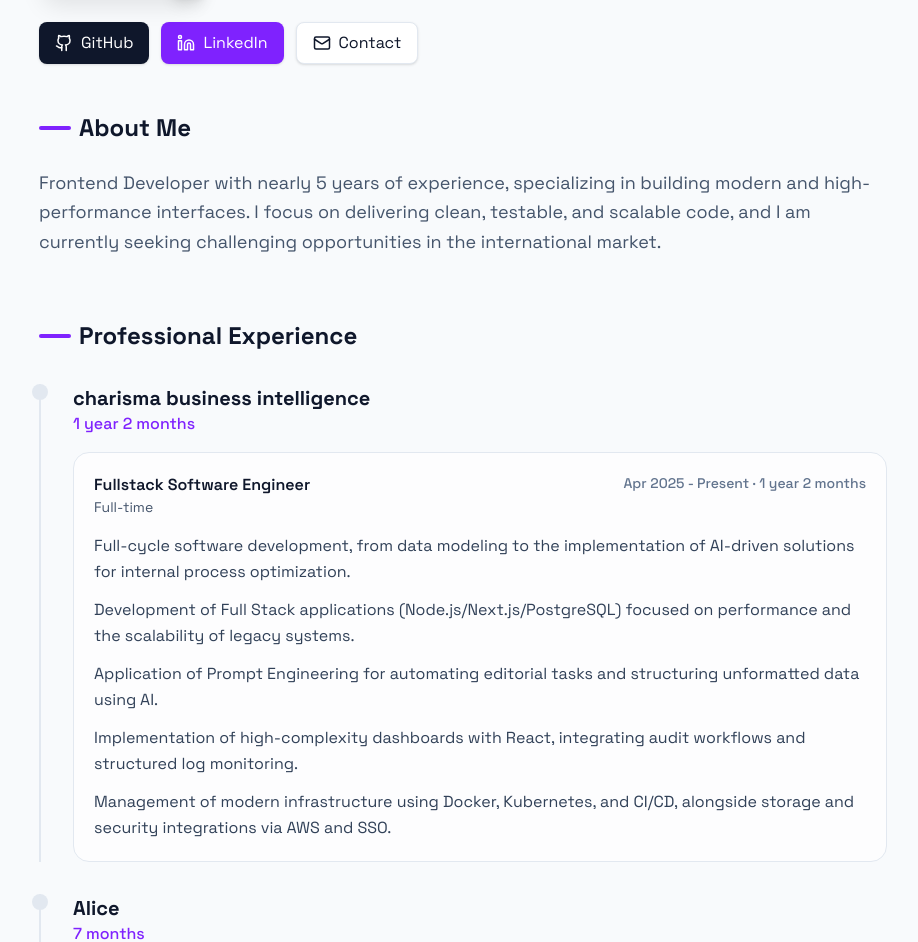
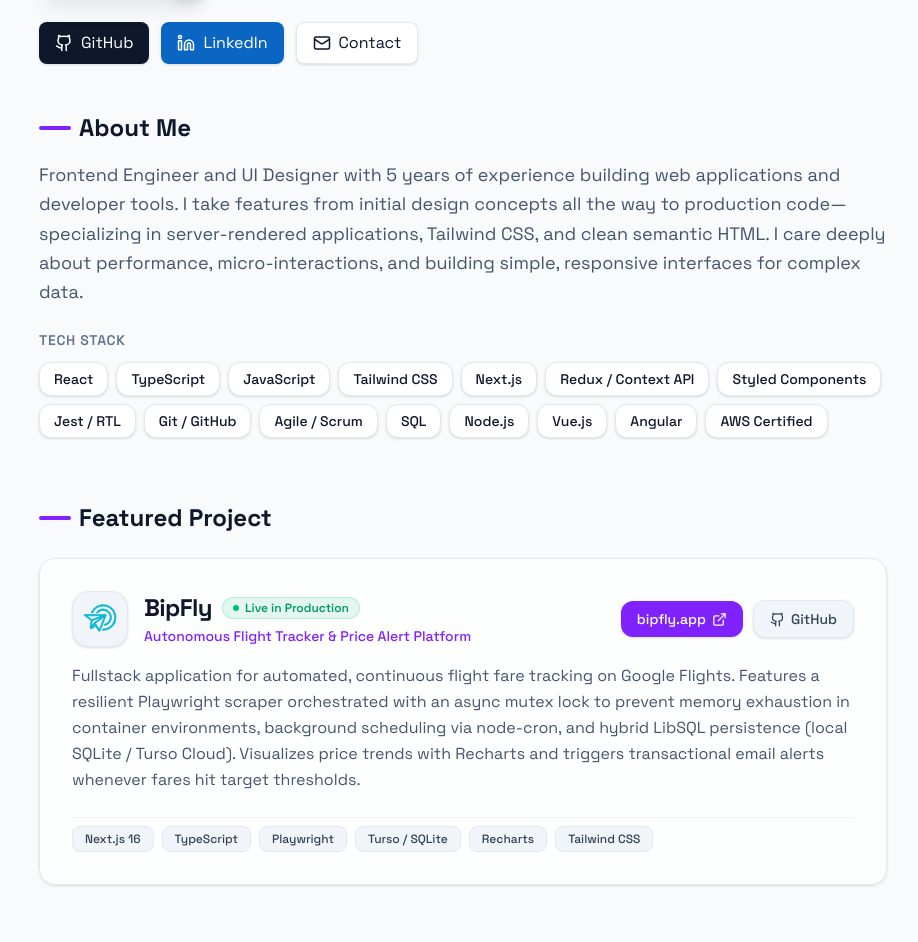
Before and after one commit to gabitomasini/gabriela-tomasini-page, a React (Vite) app: page / in a window 1280 px wide. Shown: the part 210-1152 px from the top of the page, without its empty margins (177-1095 px from the left). Built offline with nearby package versions, Linux system fonts and the light colour scheme.

Commit message:
feat: add BipFly featured project section, icon, and dynamic experience duration

```diff
--- a/src/App.tsx
+++ b/src/App.tsx
@@ -17,16 +17,41 @@
 
   const [lang, setLang] = useState<Lang>('en');
 
-  const copy: Record<Lang, { aboutTitle: string; aboutText: string; experienceTitle: string; stackTitle: string; ctaTitle: string; ctaText: string; ctaButton: string; contact: string; location: string; years: string; footer: string; }> = {
+  const copy: Record<Lang, {
+    aboutTitle: string;
+    aboutText: string;
+    projectSectionTitle: string;
+    projectBadge: string;
+    projectTagline: string;
+    projectDescription: string;
+    projectLiveButton: string;
+    projectCodeButton: string;
+    experienceTitle: string;
+    stackTitle: string;
+    ctaTitle: string;
+    ctaText: string;
+    ctaButton: string;
+    contact: string;
+    location: string;
+    years: string;
+    footer: string;
+  }> = {
     en: {
       aboutTitle: 'About Me',
       aboutText:
-        'Frontend Developer with nearly 5 years of experience, specializing in building modern and high-performance interfaces. I focus on delivering clean, testable, and scalable code, and I am currently seeking challenging opportunities in the international market.',
+        'Frontend Engineer and UI Designer with 5 years of experience building web applications and developer tools. I take features from initial design concepts all the way to production code—specializing in server-rendered applications, Tailwind CSS, and clean semantic HTML. I care deeply about performance, micro-interactions, and building simple, responsive interfaces for complex data.',
+      projectSectionTitle: 'Featured Project',
+      projectBadge: 'Live in Production',
+      projectTagline: 'Autonomous Flight Tracker & Price Alert Platform',
+      projectDescription:
+        'Fullstack application for automated, continuous flight fare tracking on Google Flights. Features a resilient Playwright scraper orchestrated with an async mutex lock to prevent memory exhaustion in container environments, background scheduling via node-cron, and hybrid LibSQL persistence (local SQLite / Turso Cloud). Visualizes price trends with Recharts and triggers transactional email alerts whenever fares hit target thresholds.',
+      projectLiveButton: 'bipfly.app',
+      projectCodeButton: 'GitHub',
       experienceTitle: 'Professional Experience',
       stackTitle: 'Tech Stack',
       ctaTitle: "Let's build something amazing?",
       ctaText:
-        "I am open to new opportunities and partnerships in international projects. If you are looking for a developer committed to quality, let's talk!",
+        "Open to new opportunities, high-impact projects, and international roles. If you're looking for an engineer focused on quality, performance, and UI polish—let’s talk!",
       ctaButton: 'Get in touch',
       contact: 'Contact',
       location: 'São Paulo, Brazil',
@@ -36,12 +61,19 @@
     pt: {
       aboutTitle: 'Sobre mim',
       aboutText:
-        'Desenvolvedora Frontend com quase 5 anos de experiência, especializada em construir interfaces modernas e performáticas. Tenho foco em entregar código limpo, testável e escalável, e atualmente busco oportunidades desafiadoras no mercado internacional.',
+        'Sou Engenheira de Frontend e UI Designer com 5 anos de experiência criando aplicações web e ferramentas para desenvolvedores. Cuido de todo o ciclo de uma funcionalidade: desde a ideia inicial no design até o código rodando em produção. Tenho foco em aplicações renderizadas no servidor, Tailwind CSS e HTML semântico, com atenção especial à performance, microinterações e em transformar dados complexos em interfaces simples e intuitivas.',
+      projectSectionTitle: 'Projeto em Destaque',
+      projectBadge: 'Em Produção',
+      projectTagline: 'Monitoramento Autônomo e Alertas de Tarifas Aéreas',
+      projectDescription:
+        'Aplicação fullstack para rastreamento automatizado e contínuo de passagens no Google Flights. Desenvolvida com scraper resiliente em Playwright (Chromium headless gerenciado por trava de Mutex assíncrono para conter uso de memória em contêineres), agendador em background com node-cron e persistência híbrida via LibSQL (SQLite local / Turso Cloud). Acompanha a evolução de preços com Recharts e dispara alertas transacionais por e-mail quando a tarifa atinge a meta definida pelo usuário.',
+      projectLiveButton: 'bipfly.app',
+      projectCodeButton: 'GitHub',
       experienceTitle: 'Experiência profissional',
       stackTitle: 'Tecnologias',
       ctaTitle: 'Vamos construir algo incrível?',
       ctaText:
-        'Estou aberta a novas oportunidades e parcerias em projetos internacionais. Se você procura uma desenvolvedora comprometida com qualidade, vamos conversar!',
+        'Aberta a novas oportunidades, projetos de alto impacto e posições internacionais. Se você busca uma desenvolvedora focada em qualidade, performance e refinamento de interface—vamos conversar!',
       ctaButton: 'Entrar em contato',
       contact: 'Contato',
       location: 'São Paulo, Brasil',
@@ -90,15 +122,46 @@
 Gestão de infraestrutura moderna com Docker, Kubernetes e CI/CD, além de integração de storage e segurança via AWS e SSO.`,
   };
 
+  const getDynamicDuration = (startDate: Date, endDate: Date = new Date()): Record<Lang, string> => {
+    const totalMonths = Math.max(
+      1,
+      (endDate.getFullYear() - startDate.getFullYear()) * 12 +
+        (endDate.getMonth() - startDate.getMonth()) +
+        1
+    );
+
+    const years = Math.floor(totalMonths / 12);
+    const months = totalMonths % 12;
+
+    const formatText = (y: number, m: number, l: Lang) => {
+      const yStr = l === 'en' ? `${y} ${y === 1 ? 'year' : 'years'}` : `${y} ${y === 1 ? 'ano' : 'anos'}`;
+      const mStr = l === 'en' ? `${m} ${m === 1 ? 'month' : 'months'}` : `${m} ${m === 1 ? 'mês' : 'meses'}`;
+
+      if (y > 0 && m > 0) return `${yStr} ${mStr}`;
+      if (y > 0) return yStr;
+      return mStr;
+    };
+
+    return {
+      en: formatText(years, months, 'en'),
+      pt: formatText(years, months, 'pt'),
+    };
+  };
+
+  const charismaDuration = getDynamicDuration(new Date(2025, 3, 1)); // 01/04/2025
+
   const experiences: Experience[] = [
     {
       company: "charisma business intelligence",
-      totalDuration: { en: '1 year 2 months', pt: '1 ano 2 meses' },
+      totalDuration: { en: 'Current Role', pt: 'Cargo atual' },
       positions: [
         {
           title: "Fullstack Software Engineer",
           employmentType: { en: 'Full-time', pt: 'Tempo integral' },
-          period: { en: 'Apr 2025 - Present · 1 year 2 months', pt: 'abr de 2025 - o momento · 1 ano 2 meses' },
+          period: {
+            en: `Apr 2025 - Present · ${charismaDuration.en}`,
+            pt: `abr de 2025 - o momento · ${charismaDuration.pt}`,
+          },
           description: charismaDescriptions,
         },
       ],
@@ -146,6 +209,10 @@
         },
       ],
     },
+  ];
+
+  const projectTechs = [
+    "Next.js 16", "TypeScript", "Playwright", "Turso / SQLite", "Recharts", "Tailwind CSS"
   ];
 
   const skills = [
@@ -237,7 +304,7 @@
             href="https://www.linkedin.com/in/gabriela-tomasini-88276553/"
             target="_blank"
             rel="noopener noreferrer"
-            className="flex items-center gap-2 px-4 py-2 bg-violet-600 text-white rounded-lg hover:bg-violet-700 transition-colors shadow-sm"
+            className="flex items-center gap-2 px-4 py-2 bg-[#0A66C2] hover:bg-[#004182] text-white rounded-lg transition-colors shadow-sm"
           >
             <Linkedin size={18} />
             <span>LinkedIn</span>
@@ -254,12 +321,102 @@
 
       <main className="max-w-4xl mx-auto px-6 pb-24 space-y-16">
         {/* About */}
-        <section>
-          <h2 className="text-2xl font-bold mb-6 flex items-center gap-2">
+        <section className="space-y-6">
+          <div>
+            <h2 className="text-2xl font-bold mb-4 flex items-center gap-2">
               <span className="w-8 h-1 bg-violet-600 rounded-full"></span>
               {copy[lang].aboutTitle}
             </h2>
             <p className="text-lg text-slate-600 dark:text-slate-400 leading-relaxed">{copy[lang].aboutText}</p>
+          </div>
+
+          <div>
+            <h3 className="text-sm font-semibold uppercase tracking-wider text-slate-500 dark:text-slate-400 mb-3">
+              {copy[lang].stackTitle}
+            </h3>
+            <div className="flex flex-wrap gap-2">
+              {skills.map((skill) => (
+                <span
+                  key={skill}
+                  className="px-3.5 py-1.5 bg-white dark:bg-slate-800 border border-slate-200 dark:border-slate-700/80 rounded-xl text-sm font-medium shadow-sm transition-colors"
+                >
+                  {skill}
+                </span>
+              ))}
+            </div>
+          </div>
+        </section>
+
+        {/* Featured Project */}
+        <section>
+          <h2 className="text-2xl font-bold mb-6 flex items-center gap-2">
+            <span className="w-8 h-1 bg-violet-600 rounded-full"></span>
+            {copy[lang].projectSectionTitle}
+          </h2>
+
+          <div className="relative rounded-2xl border border-slate-200 dark:border-slate-800 bg-white/70 dark:bg-slate-900/40 p-6 md:p-8 backdrop-blur-sm shadow-sm">
+            <div className="flex flex-col sm:flex-row sm:items-center justify-between gap-4 mb-4">
+              <div className="flex items-center gap-4">
+                <div className="w-14 h-14 rounded-2xl bg-slate-100 dark:bg-slate-800/80 border border-slate-200 dark:border-slate-700/80 p-2.5 flex items-center justify-center shrink-0 shadow-sm">
+                  <img
+                    src="/bipfly-icon.svg"
+                    alt="BipFly Logo"
+                    className="w-full h-full object-contain"
+                  />
+                </div>
+                <div>
+                  <div className="flex items-center gap-2.5 flex-wrap">
+                    <h3 className="text-2xl font-bold tracking-tight text-slate-900 dark:text-slate-100">
+                      BipFly
+                    </h3>
+                    <span className="inline-flex items-center gap-1.5 px-2.5 py-0.5 text-xs font-semibold rounded-full bg-emerald-500/10 text-emerald-600 dark:text-emerald-400 border border-emerald-500/20">
+                      <span className="w-1.5 h-1.5 rounded-full bg-emerald-500"></span>
+                      {copy[lang].projectBadge}
+                    </span>
+                  </div>
+                  <p className="text-sm font-medium text-violet-600 dark:text-violet-400 mt-0.5">
+                    {copy[lang].projectTagline}
+                  </p>
+                </div>
+              </div>
+
+              <div className="flex items-center gap-2.5 flex-wrap sm:flex-nowrap">
+                <a
+                  href="https://bipfly.app"
+                  target="_blank"
+                  rel="noopener noreferrer"
+                  className="inline-flex items-center gap-1.5 px-4 py-2 bg-violet-600 hover:bg-violet-700 text-white rounded-xl text-sm font-medium shadow-sm transition-colors"
+                >
+                  <span>{copy[lang].projectLiveButton}</span>
+                  <ExternalLink size={15} />
+                </a>
+                <a
+                  href="https://github.com/gabitomasini/bipfly-app"
+                  target="_blank"
+                  rel="noopener noreferrer"
+                  className="inline-flex items-center gap-1.5 px-4 py-2 bg-slate-100 dark:bg-slate-800 border border-slate-200 dark:border-slate-700 hover:bg-slate-200 dark:hover:bg-slate-700 text-slate-700 dark:text-slate-200 rounded-xl text-sm font-medium transition-colors shadow-sm"
+                >
+                  <Github size={15} />
+                  <span>{copy[lang].projectCodeButton}</span>
+                </a>
+              </div>
+            </div>
+
+            <p className="text-slate-600 dark:text-slate-300 leading-relaxed mb-6">
+              {copy[lang].projectDescription}
+            </p>
+
+            <div className="flex flex-wrap gap-2 pt-2 border-t border-slate-100 dark:border-slate-800/80">
+              {projectTechs.map((tech) => (
+                <span
+                  key={tech}
+                  className="px-3 py-1 bg-slate-100 dark:bg-slate-800/60 border border-slate-200 dark:border-slate-700/60 rounded-lg text-xs font-medium text-slate-700 dark:text-slate-300"
+                >
+                  {tech}
+                </span>
+              ))}
+            </div>
+          </div>
         </section>
 
         {/* Experience */}
@@ -308,40 +465,33 @@
           </div>
         </section>
 
-        {/* Skills */}
-        <section>
-          <h2 className="text-2xl font-bold mb-6 flex items-center gap-2">
-            <span className="w-8 h-1 bg-violet-600 rounded-full"></span>
-            {copy[lang].stackTitle}
-          </h2>
-          <div className="flex flex-wrap gap-2">
-            {skills.map((skill) => (
-              <span
-                key={skill}
-                className="px-4 py-2 bg-white dark:bg-slate-800 border border-slate-200 dark:border-slate-700 rounded-xl text-sm font-medium shadow-sm hover:border-violet-400 dark:hover:border-violet-500 transition-colors"
-              >
-                {skill}
-              </span>
-            ))}
+      </main>
+
+      <footer className="max-w-4xl mx-auto px-6 py-14 border-t border-slate-200 dark:border-slate-800 space-y-8">
+        <div className="flex flex-col sm:flex-row sm:items-center justify-between gap-6">
+          <div className="space-y-1">
+            <h3 className="text-base font-semibold text-slate-900 dark:text-slate-100">
+              {copy[lang].ctaTitle}
+            </h3>
+            <p className="text-sm text-slate-600 dark:text-slate-400 max-w-lg leading-relaxed">
+              {copy[lang].ctaText}
+            </p>
           </div>
-        </section>
 
-        {/* Call to Action */}
-        <section className="bg-violet-600 rounded-3xl p-8 md:p-12 text-center text-white shadow-xl shadow-violet-200 dark:shadow-none">
-          <h2 className="text-3xl font-bold mb-4">{copy[lang].ctaTitle}</h2>
-          <p className="text-violet-100 text-lg mb-8 max-w-xl mx-auto">{copy[lang].ctaText}</p>
+          <div className="flex items-center gap-3 shrink-0">
             <a
               href="mailto:gabriela_tomasini@hotmail.com"
-            className="inline-flex items-center gap-2 px-8 py-4 bg-white text-violet-700 rounded-full font-bold hover:bg-violet-50 transition-colors shadow-lg"
+              className="inline-flex items-center gap-2 px-4 py-2 bg-slate-900 dark:bg-slate-100 hover:bg-slate-800 dark:hover:bg-white text-white dark:text-slate-900 rounded-xl text-sm font-medium transition-colors shadow-sm"
             >
-            {copy[lang].ctaButton}
-            <ExternalLink size={20} />
+              <Mail size={16} />
+              <span>{copy[lang].ctaButton}</span>
             </a>
-        </section>
-      </main>
+          </div>
+        </div>
 
-      <footer className="max-w-4xl mx-auto px-6 py-12 border-t border-slate-200 dark:border-slate-800 text-center text-slate-500 text-sm">
+        <div className="pt-6 border-t border-slate-100 dark:border-slate-900 text-center text-slate-400 dark:text-slate-600 text-xs">
           <p>{copy[lang].footer}</p>
+        </div>
       </footer>
     </div>
   );
```
Also changed, not shown: public/bipfly-icon.svg (added), 1 other file (tests, documents, lock files or other folders). Lines whose indentation alone changed are shown as unchanged.
